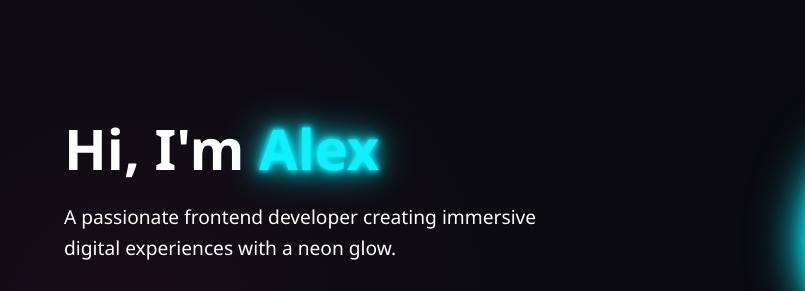
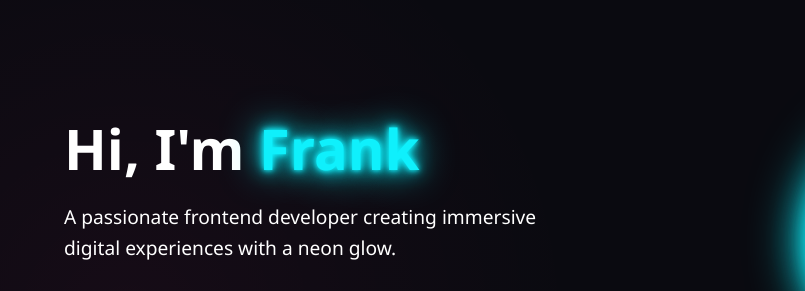
Before and after one commit to Frank-source103/Frank-portfolio, a plain HTML site: page index.html in a window 1280 px wide. Shown: the part 160-451 px from the top of the page, 0-805 px from the left. Drawn offline with Linux system fonts and the light colour scheme.

Commit message:
Update index.html

```diff
--- a/index.html
+++ b/index.html
@@ -502,7 +502,7 @@
     <section id="hero">
         <div class="container hero-content">
             <div class="hero-text">
-                <h1>Hi, I'm <span class="neon-text neon-blue">Alex</span></h1>
+                <h1>Hi, I'm <span class="neon-text neon-blue">Frank</span></h1>
                 <p>A passionate frontend developer creating immersive digital experiences with a neon glow.</p>
                 <div class="hero-buttons">
                     <a href="#projects" class="btn btn-pink">View Work</a>
```
